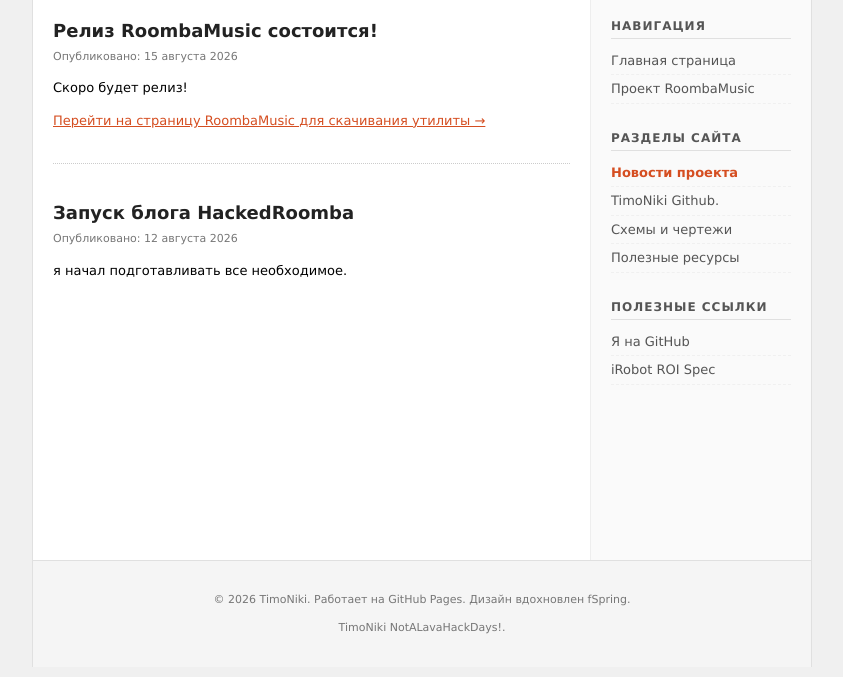
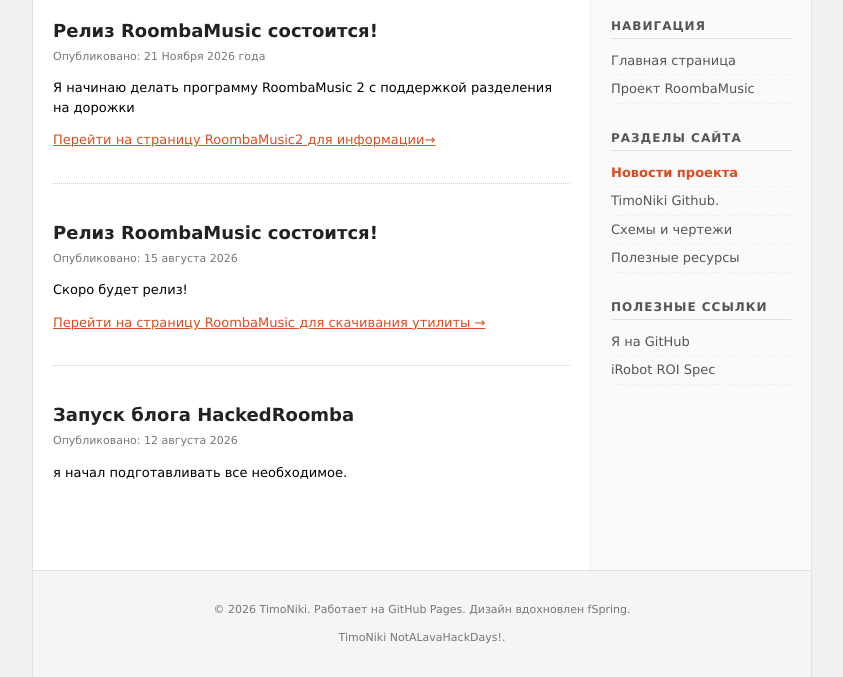
Before and after one commit to TimoNiki/HackedRoombaSite, a plain HTML site: page news.html in a window 1280 px wide. Shown: the part 133-810 px from the top of the page, without its empty margins (218-1061 px from the left). Drawn offline with Linux system fonts and the light colour scheme.

Commit message:
новая новость

```diff
--- a/news.html
+++ b/news.html
@@ -138,6 +138,12 @@
 
     <div class="main-container">
         <main class="content">
+            <article class="post">
+                <h2><a href="RoombaMusic.html">Релиз RoombaMusic состоится!</a></h2>
+                <div class="date">Опубликовано: 21 Ноября 2026 года</div>
+                <p>Я начинаю делать программу RoombaMusic 2 с поддержкой разделения на дорожки</p>
+                <p><a href="RoombaMusic2.html">Перейти на страницу RoombaMusic2 для информации&rarr;</a></p>
+            </article>
 
             <!-- НОВОСТЬ 2 -->
             <article class="post">
```
